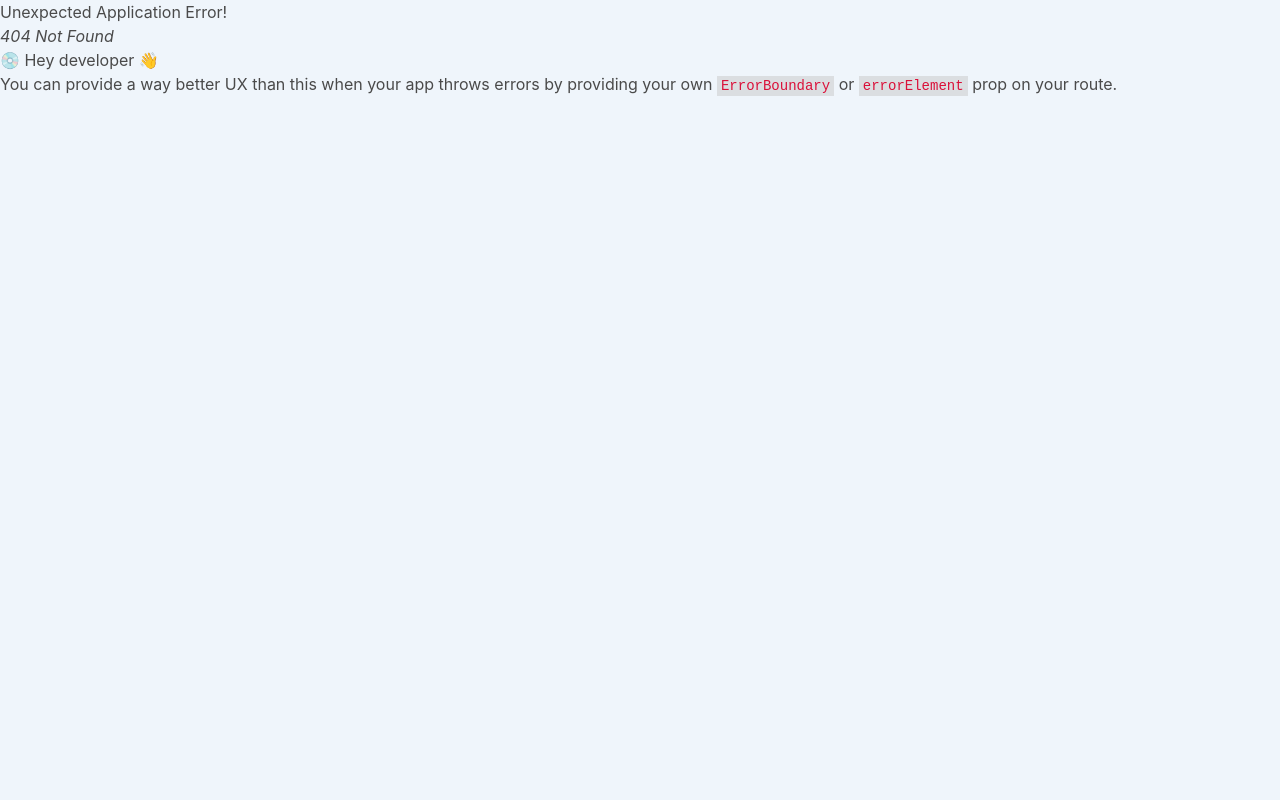
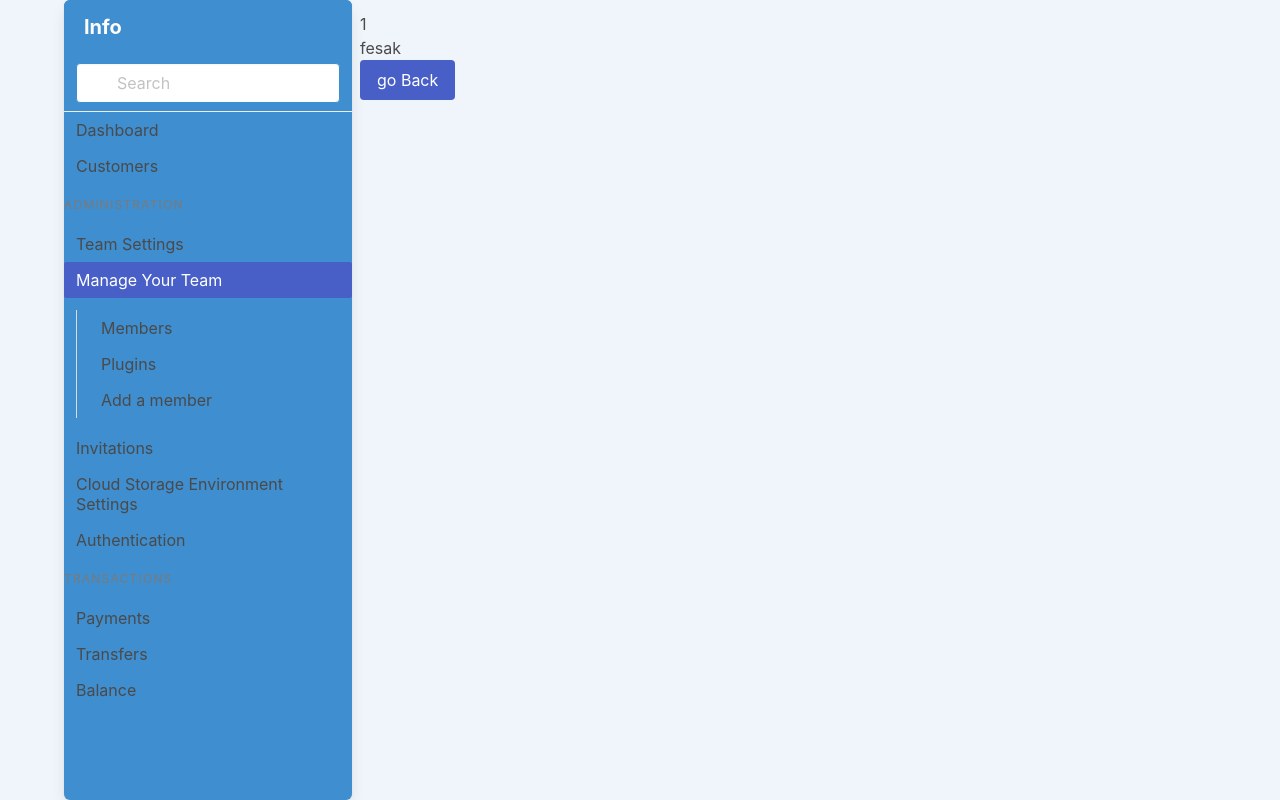
Before and after one commit to impeterk/tinyReddit, a React (Vite) app: page /r/fesak/1 in a window 1280 px wide. Before the commit this address had no page. Built offline with nearby package versions, Linux system fonts and the light colour scheme.

Commit message:
added dinamic routes for subreddit and posts

```diff
--- a/src/App.jsx
+++ b/src/App.jsx
@@ -5,8 +5,8 @@ import PostDetail from "./views/PostDetail"
 
 const appRouter = createBrowserRouter(createRoutesFromElements(
     <Route path="/" element={<Root />}>
-        <Route path="/r/:subreddit" element={<Subreddit />} />
-        <Route path=":id" element={<PostDetail />} />
+        <Route path="/r/:subreddit" element={<Subreddit />}/>
+        <Route path="/r/:subreddit/:id" element={<PostDetail />} />
     </Route>
 ))
 
--- a/src/components/elements/Post.jsx
+++ b/src/components/elements/Post.jsx
@@ -1,7 +1,7 @@
-import { Link } from "react-router-dom"
+import { Link, useParams } from "react-router-dom"
 export default function Post(props) {
     const { title, author, content, id } = props.post
-
+    const {subreddit} = useParams()
     return (
         <article className="section py-5 px-2">
             <div className="card">
@@ -16,7 +16,7 @@ export default function Post(props) {
                     <div className="content">{content}</div>
                 </div>
                 <div className="card-content field is-grouped is-grouped-right">
-                    <Link to={`/${id}`} className="button is-success ">continue</Link>
+                    <Link to={`/r/${subreddit}/${id}`} className="button is-success ">continue</Link>
                 </div>
             </div>
         </article>
--- a/src/views/PostDetail.jsx
+++ b/src/views/PostDetail.jsx
@@ -1,7 +1,7 @@
 import { useParams, useNavigate } from "react-router-dom"
 
 export default function PostDetail() {
-    const { id } = useParams()
+    const {subreddit, id } = useParams()
     const navigate = useNavigate()
 
     function goBack() {
@@ -10,6 +10,7 @@ export default function PostDetail() {
     return (
         <div className="container">
             <p>{id}</p>
+            <p>{subreddit}</p>
             <button className="button is-link" onClick={goBack}>go Back</button>
         </div>
     )
--- a/src/views/Subreddit.jsx
+++ b/src/views/Subreddit.jsx
@@ -6,7 +6,6 @@ export default function Subreddit() {
 
     const postsArray = db.posts
 
-    console.log(postsArray)
     return (
         <>
        <ul>
```
